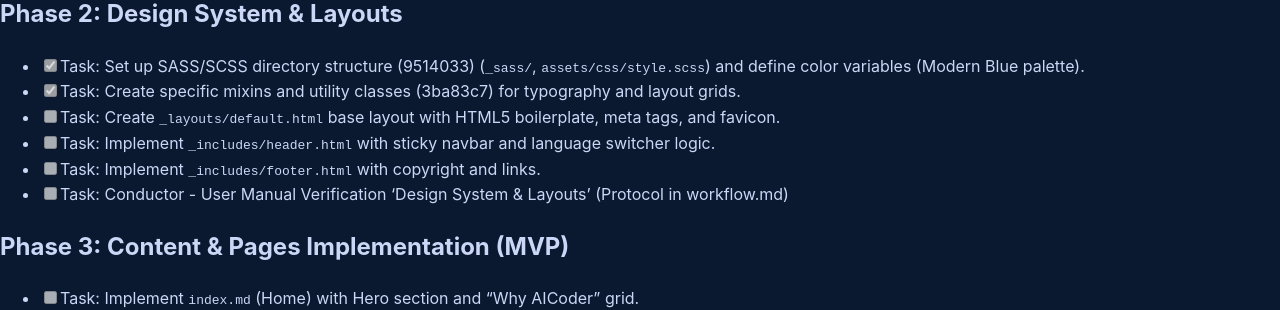
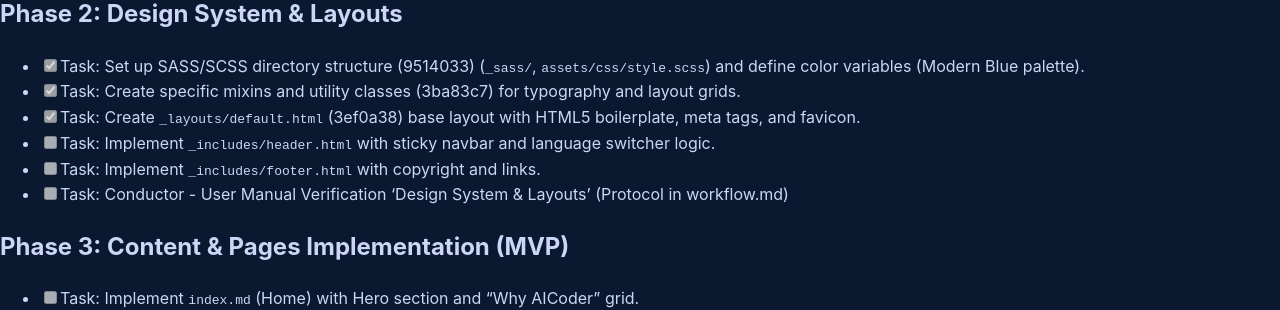
Before and after one commit to rapidaicoder/rapidaicoder.github.io, a Jekyll site: the page built from conductor/tracks/initial_setup_20260103/plan.md, in a window 1280 px wide. Shown: the part 280-590 px from the top of the page. Built offline with Jekyll 4.4.1, drawn with Linux system fonts in a browser that asks for light colours; our own code applies the rules of GitHub Pages for plain Markdown files; a script that is not in the unit is left out.

Commit message:
conductor(plan): Mark task 'Create default layout' as complete

```diff
--- a/conductor/tracks/initial_setup_20260103/plan.md
+++ b/conductor/tracks/initial_setup_20260103/plan.md
@@ -9,7 +9,7 @@
 ## Phase 2: Design System & Layouts
 - [x] Task: Set up SASS/SCSS directory structure (9514033) (`_sass/`, `assets/css/style.scss`) and define color variables (Modern Blue palette).
 - [x] Task: Create specific mixins and utility classes (3ba83c7) for typography and layout grids.
-- [ ] Task: Create `_layouts/default.html` base layout with HTML5 boilerplate, meta tags, and favicon.
+- [x] Task: Create `_layouts/default.html` (3ef0a38) base layout with HTML5 boilerplate, meta tags, and favicon.
 - [ ] Task: Implement `_includes/header.html` with sticky navbar and language switcher logic.
 - [ ] Task: Implement `_includes/footer.html` with copyright and links.
 - [ ] Task: Conductor - User Manual Verification 'Design System & Layouts' (Protocol in workflow.md)
```
